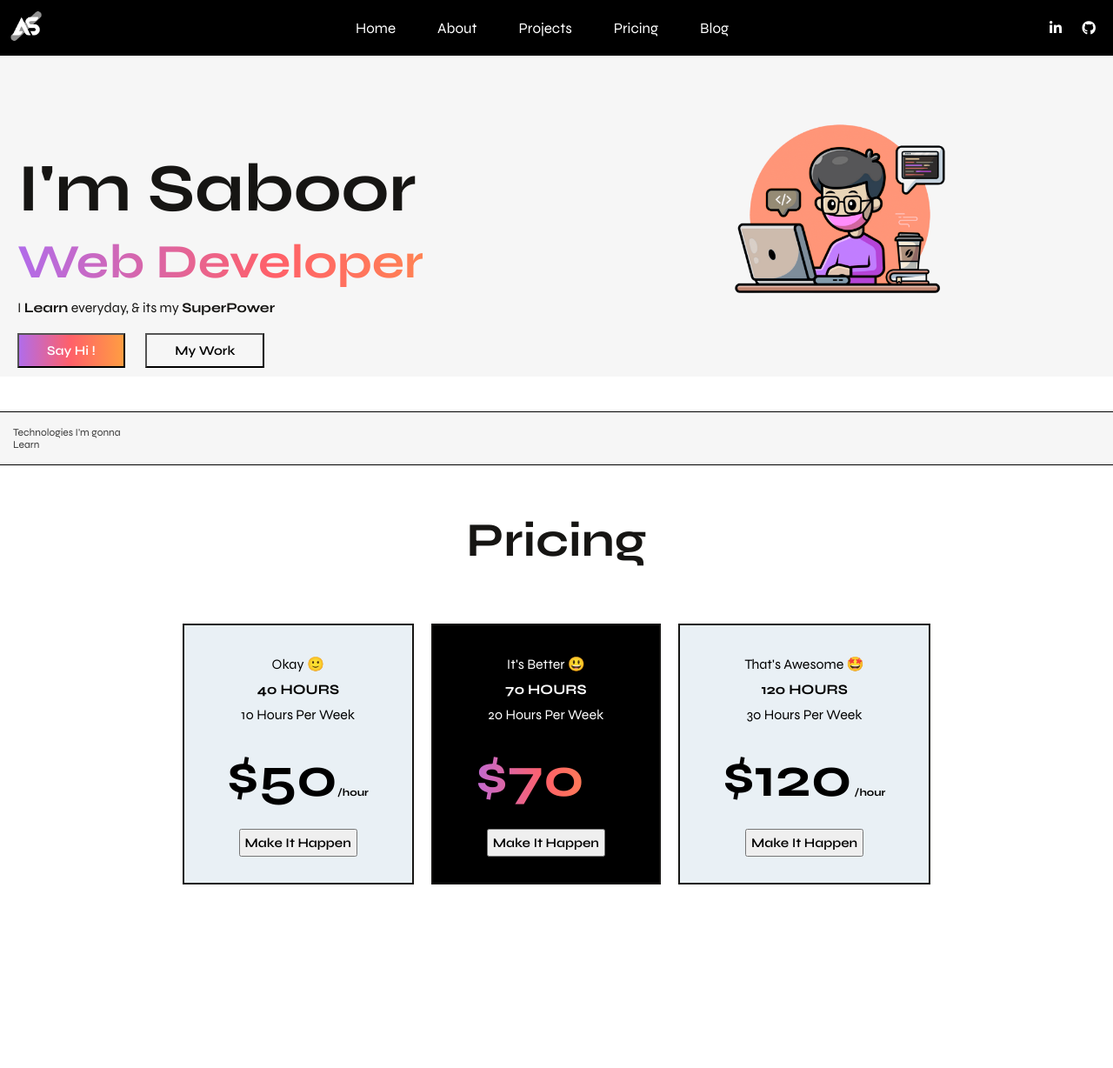
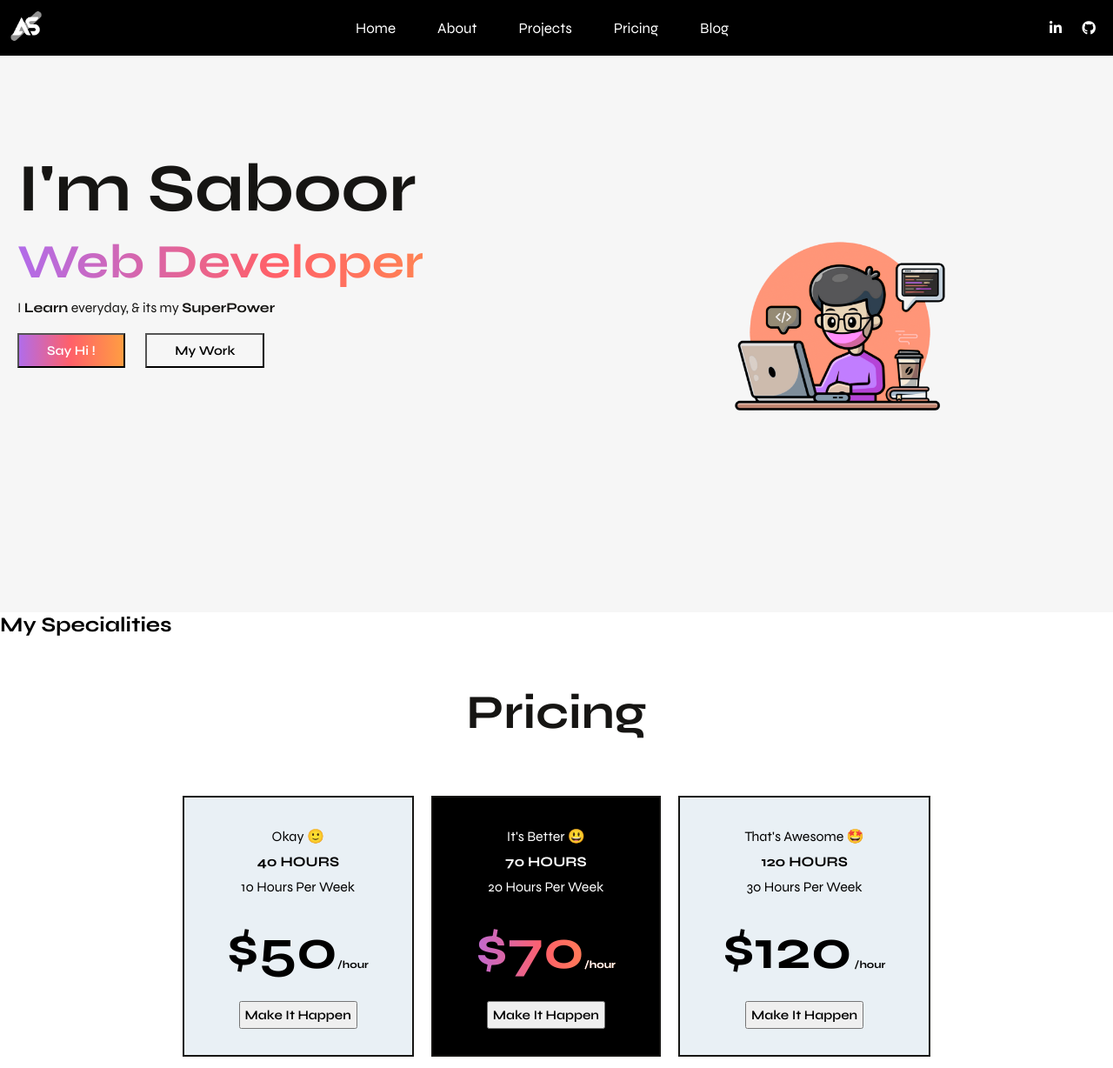
Before and after one commit to Abdulsaboor2004/A.Saboor---Web-Developer, a plain HTML site: page index.html in a window 1280 px wide. Shown: the whole page at 87% size. Before the commit the page ends 1027 px from the top, so only its background shows below. Drawn offline with Linux system fonts and the light colour scheme.

Commit message:
commented the marquee-container

```diff
--- a/index.html
+++ b/index.html
@@ -37,7 +37,7 @@
 
             <div class="first-left">
                 <h1>I'm Saboor</h1>
-                <h2>Web Developer</h2>
+                <h3>Web Developer</h3>
                 <p>I <b>Learn</b> everyday, & its my <b>SuperPower</b></p>
 
                 <button class="btn btn-hello" type="button">Say Hi !</button>
@@ -51,7 +51,7 @@
             </div>
         </div>
 
-        <div class="second-container">
+        <!-- <div class="second-container">
             <p>Technologies I'm gonna Learn</p>
             <marquee onmouseover="stop();" onmouseout="start();" behavior="loop" direction="left">
                 <i class="fa-brands fa-html5"></i>
@@ -73,10 +73,13 @@
                 <i class="fa-brands fa-github"></i>
                 <i class="fa-brands fa-bootstrap"></i>
             </marquee>
+        </div> -->
+
+        <div class="third-container">
+            <h2>My Specialities</h2>
         </div>
 
-
-        <div class="third-container">
+        <div class="fourth-container">
 
             <h2>
                 Pricing
@@ -84,21 +87,21 @@
 
 
             <div class="cards">
-                <div class="card card-1" >
+                <div class="card card-1">
                     <p>Okay 🙂</p>
                     <p><b>40 HOURS</b></p>
                     <p>10 Hours Per Week</p>
                     <p class="price">$50<span class="small-text">/hour</span></p>
                     <button class="btn">Make It Happen</button>
                 </div>
-                <div class="card card-2" >
+                <div class="card card-2">
                     <p>It's Better 😃</p>
                     <p><b>70 HOURS</b></p>
                     <p>20 Hours Per Week</p>
-                    <p class="price">$70<span class="small-text" >/hour</span></p>
-                    <button class="btn" >Make It Happen</button>
+                    <p class="price">$70<span class="special-small-text">/hour</span></p>
+                    <button class="btn">Make It Happen</button>
                 </div>
-                <div class="card card-3" >
+                <div class="card card-3">
                     <p>That's Awesome 🤩</p>
                     <p><b>120 HOURS</b></p>
                     <p>30 Hours Per Week</p>
@@ -108,15 +111,6 @@
 
             </div>
 
-
-
-
-
-
-
-
-
-
             <!-- ADD THIS AT LAST
         <div class="quote-container">
             <q>Being a lifelong learner, I believe my hunger for learning about emerging technologies will never end! By The Way, What's your Passion?</q>
@@ -125,8 +119,6 @@
 
     </main>
 
-
-
     <footer></footer>
 
 </body>
--- a/style.css
+++ b/style.css
@@ -8,6 +8,11 @@
     box-sizing: border-box;
     /* font-family: 'Poppins', sans-serif; */
     font-family: 'Syne', sans-serif;
+}
+
+html, body{
+    width: 100%;
+    height: 100%;
 }
 
 /* :root {
@@ -60,7 +65,8 @@ header nav a {
     background-color: #f6f6f6;
     display: flex;
     flex-direction: row;
-    width: 100dvw;
+    width: 100%;
+    height: 80dvh;
 }
 
 .first-left {
@@ -78,7 +84,7 @@ header nav a {
     line-height: 85px;
 }
 
-.first-left h2 {
+.first-left h3 {
 
     font-size: 40px;
     line-height: 65px;
@@ -119,7 +125,6 @@ header nav a {
 
 .first-right {
     width: 50%;
-    padding: 10px;
     display: flex;
     justify-content: center;
     align-items: center;
@@ -172,14 +177,15 @@ header nav a {
 
 /* Third Container's CSS Starts Here */
 
-.third-container {
+.fourth-container {
     display: flex;
     justify-self: center;
     align-items: center;
     flex-direction: column;
+    height: 85dvh;
 }
 
-.third-container h2 {
+.fourth-container h2 {
     font-size: 55px;
     line-height: 62px;
     color: #161513;
@@ -216,7 +222,6 @@ header nav a {
 
 .small-text{
     font-size: 12px;
-    position: relative;
 }
 
 
@@ -237,3 +242,8 @@ header nav a {
     -webkit-background-clip: text;
     -webkit-text-fill-color: transparent;
 }
+
+.special-small-text{
+    font-size: 12px;
+    -webkit-text-fill-color: white;
+}
```
